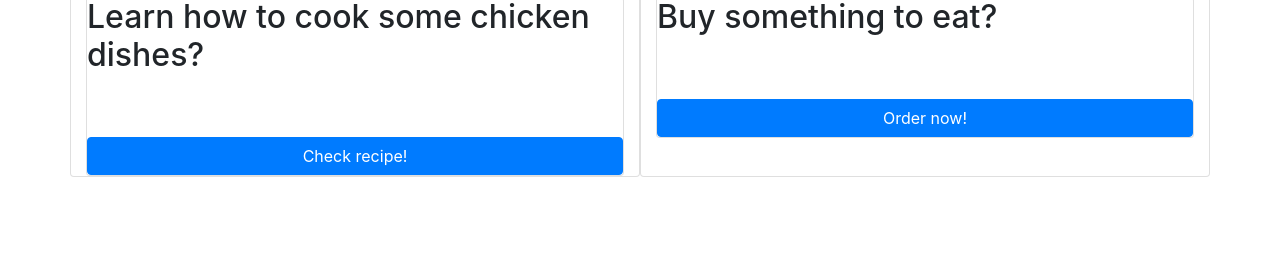
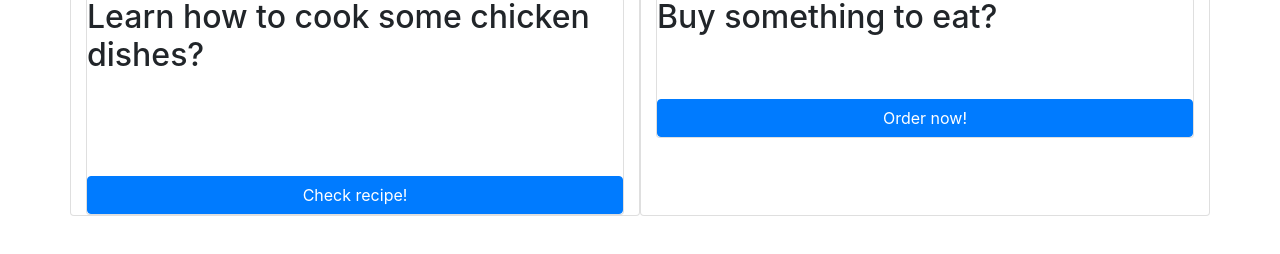
Before and after one commit to niconics/final-project, a plain HTML site: page home final.html in a window 1280 px wide. Shown: the part 460-714 px from the top of the page. Drawn offline with nearby package versions, Linux system fonts and the light colour scheme.

Commit message:
Update home final.html

```diff
--- a/home final.html
+++ b/home final.html
@@ -26,7 +26,7 @@
         <div class="card col-6">
             <img class="card-img-top" src="chicken adobo image.jpeg" height="400px">
             <div class="card body">
-                <h2 class="class title">Learn how to cook some chicken dishes? <p>   <br></p> </h2>
+                <h2 class="class title">Learn how to cook some chicken dishes?<p>   <br></br></p> </h2>
                 <a href="chicken adobo recipe.html" class="btn btn-primary">Check recipe!</a>
             </div>
             </div>
```
